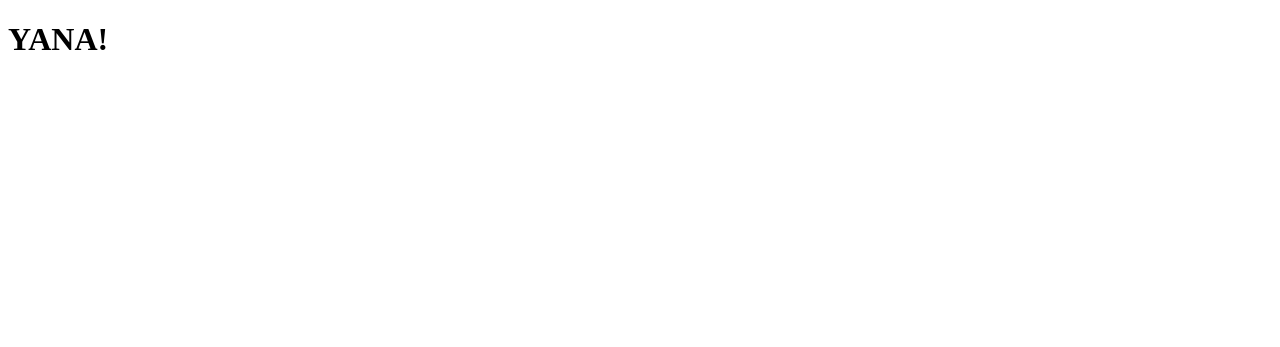
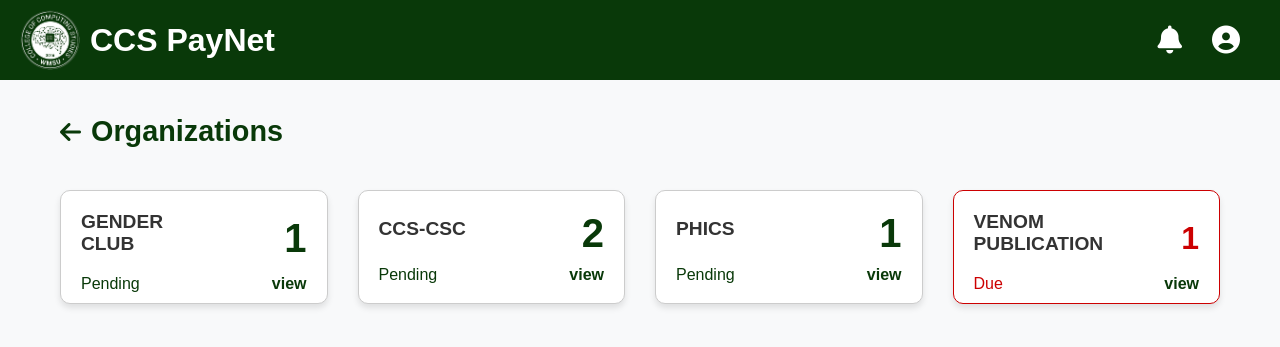
Before and after one commit to Megurian/WMSUPayNet, a PHP site: page /student/org.html in a window 1280 px wide. Before the commit the part shown is almost empty. Shown: the top 347 px of the page. Run offline with PHP 8.4, Linux system fonts and the light colour scheme.

Commit message:
orgs in student

```diff
--- a/student/dashboard.html
+++ b/student/dashboard.html
@@ -9,6 +9,7 @@
 </head>
 <body>
 
+<div class="body">
 <header>
   <div class="logo">
     <img src="../images/ccslogo.png" alt="Logo">
@@ -42,6 +43,6 @@
     <i class="fas fa-question-circle"></i>
   </div>
 </div>
-
+</div>
 </body>
 </html>
--- a/student/org.html
+++ b/student/org.html
@@ -3,9 +3,72 @@
 <head>
     <meta charset="UTF-8">
     <meta name="viewport" content="width=device-width, initial-scale=1.0">
-    <title>Document</title>
+    <title>CCS PayNet - Organizations</title>
+    <!-- FontAwesome CSS -->
+    <link href="https://cdnjs.cloudflare.com/ajax/libs/font-awesome/6.5.0/css/all.min.css" rel="stylesheet">
+    <!-- Custom CSS -->
+    <link rel="stylesheet" href="style.css">
 </head>
 <body>
-    <h1>YANA!</h1>
+    <!-- Header -->
+    <header>
+        <div class="logo">
+          <img src="../images/ccslogo.png" alt="Logo">
+          <h1>CCS PayNet</h1>
+        </div>
+        <div class="icons">
+          <div class="notification"><i class="fas fa-bell"></i></div>
+          <div class="profile"><i class="fas fa-user-circle"></i></div>
+        </div>
+      </header>
+
+    <!-- Back Button and Page Title -->
+    <div class="container">
+        <div class="back-title">
+            <a href="./dashboard.html" class="back-btn">
+                <i class="fa-solid fa-arrow-left"></i>
+            </a>
+            <h2>Organizations</h2>
+        </div>
+
+        <!-- Cards Section -->
+        <div class="cards">
+            <!-- Card 1 -->
+            <div class="Box">
+            <div class="Box-header">
+                <h5 class="Box-title">GENDER <br> CLUB</h5>
+                <h1 class="Box-count">1</h1>
+            </div>
+            <div class="Box-footer-left status pending">Pending <a href="#">view</a></div>
+            </div>
+
+            <!-- Box 2 -->
+            <div class="Box">
+            <div class="Box-header">
+                <h5 class="Box-title">CCS-CSC </h5>
+                <h1 class="Box-count">2</h1>
+            </div>
+             <div class="Box-footer-left status pending">Pending <a href="#">view</a></div>
+            </div>
+
+            <!-- Box 3 -->
+            <div class="Box">
+            <div class="Box-header">
+                <h5 class="Box-title">PHICS </h5>
+                <h1 class="Box-count">1</h1>
+            </div>
+            <div class="Box-footer-left status pending">Pending <a href="#">view</a></div>
+            </div>
+
+            <!-- Box 4 -->
+            <div class="Box-1">
+            <div class="Box-header">
+                <h5 class="Box-title">VENOM <br> PUBLICATION</h5>
+                <h1 class="Box-count-1">1</h1>
+            </div>
+             <div class="Box-footer-left status due">Due <a href="#">view</a></div>
+            </div>
+        </div>
+    </div>
 </body>
 </html>
--- a/student/style.css
+++ b/student/style.css
@@ -6,6 +6,11 @@
   }
 
   body {
+    background-color: #f8f9fa;
+    color: #333;
+  }
+
+  .body {
     display: flex;
     flex-direction: column;
     align-items: center;
@@ -31,7 +36,7 @@
     margin: auto;
     width: 80%;
     max-width: 900px;
-    padding: 100px 20px 20px; /* Adjusted padding to account for fixed header */
+    padding: 100px 20px 20px;
   }
 
   .logo {
@@ -52,7 +57,7 @@
   }
 
   .notification i, .profile i, .help i {
-    font-size: 28px; /* Adjust the icon size as needed */
+    font-size: 28px;
   }
 
   .main {
@@ -142,7 +147,8 @@
 
   /* end dashboard */
 
-  /* start setting */
+  /* ------------------------------------------------ Start Setting -------------------------------------------------- */
+
   .settings-container {
     background-color: #fff;
     border-radius: 8px;
@@ -178,8 +184,7 @@
   .account-section, .support-section {
       margin-bottom: 16px;
   }
-
-  h2 {
+  .support-section h2 .account-section h2 {
       font-size: 20px;
       color: #555;
       margin-bottom: 12px;
@@ -232,3 +237,137 @@
       font-size: 20px;
       margin-right: 8px;
   }
+
+/* -------------------------------------------------- Start Org -------------------------------------------------------- */
+
+  /* Container */
+.container {
+  margin: 100px auto 20px;
+  max-width: 1200px;
+  padding: 15px 20px;
+}
+
+/* Back Button and Title */
+.back-title {
+  display: flex;
+  align-items: center;
+  margin-bottom: 20px;
+}
+
+.back-btn {
+  font-size: 24px;
+  color: #093909;
+  text-decoration: none;
+  margin-right: 10px;
+}
+
+.back-btn:hover {
+  opacity: 0.8;
+  color: black;
+}
+
+.container .back-title h2 {
+  font-size: 1.8em;
+  color: #093909;
+  margin-bottom: 2px;
+}
+
+/* Card Styles */
+.cards {
+  display: grid;
+  grid-template-columns: repeat(auto-fit, minmax(250px, 1fr));
+  gap: 30px;
+  padding-top: 20px;
+}
+
+.Box-header {
+  display: flex;
+  justify-content: space-between;
+  align-items: center;
+}
+
+.Box {
+  background-color: white;
+  border: 1px solid #ccc;
+  border-radius: 10px;
+  padding: 20px 20px 10px 20px;
+  text-align: center;
+  box-shadow: 0 4px 6px rgba(0, 0, 0, 0.1);
+  transition: transform 0.2s;
+}
+
+.Box-1 {
+  background-color: white;
+  border: 1px solid #CC0001;
+  border-radius: 10px;
+  padding: 20px 20px 10px 20px;
+  text-align: center;
+  box-shadow: 0 4px 6px rgba(0, 0, 0, 0.1);
+  transition: transform 0.2s;
+}
+
+.Box:hover {
+  transform: translateY(-5px);
+}
+
+.Box-1:hover {
+  transform: translateY(-5px);
+}
+
+.Box-title {
+  font-size: 36px;
+  font-weight: bold;
+  text-align: left;
+}
+
+.Box-count {
+font-size: 40px;
+font-weight: bold;
+text-align: right;
+color: #093909;
+}
+
+.Box h5 {
+  font-size: 1.2em;
+  margin-bottom: 10px;
+}
+
+.Box-1 h5 {
+  font-size: 1.2em;
+  margin-bottom: 10px;
+}
+
+.Box-count-1 {
+  color: #CC0001;
+}
+
+.Box-footer-left {
+  font-size: 14px;
+  text-align: left;
+  margin-top: 10px;
+}
+
+.Box-footer-left a {
+  color: #093909;
+  text-decoration: none;
+  float: right;
+  font-weight: bold;
+}
+
+.Box-footer-left a:hover {
+  text-decoration: underline;
+}
+
+.status {
+  font-size: 1em;
+}
+
+.status.pending {
+  color: #093909;
+}
+
+.status.due {
+  color: #CC0001;
+}
+
+/* end of org */
```
Also changed, not shown: student/fee.html (added).
